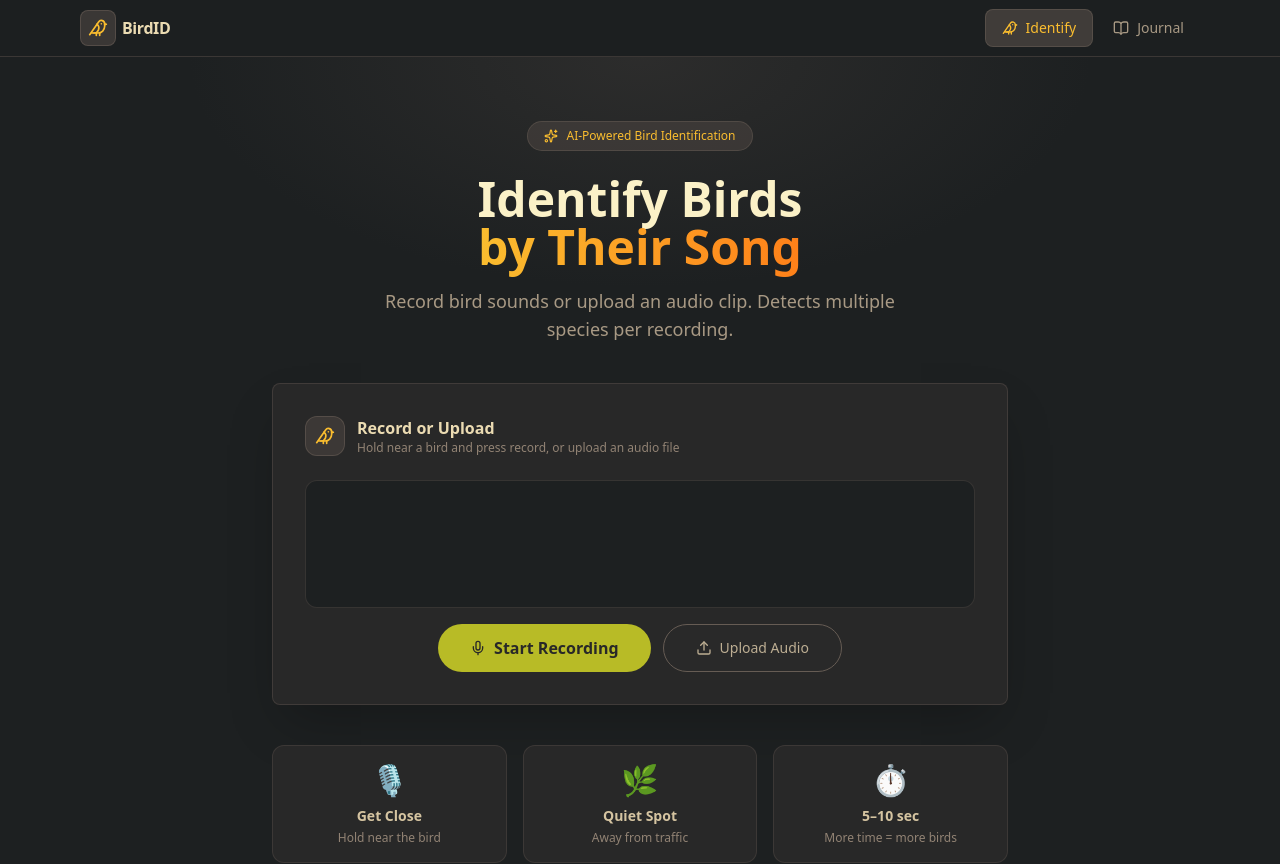
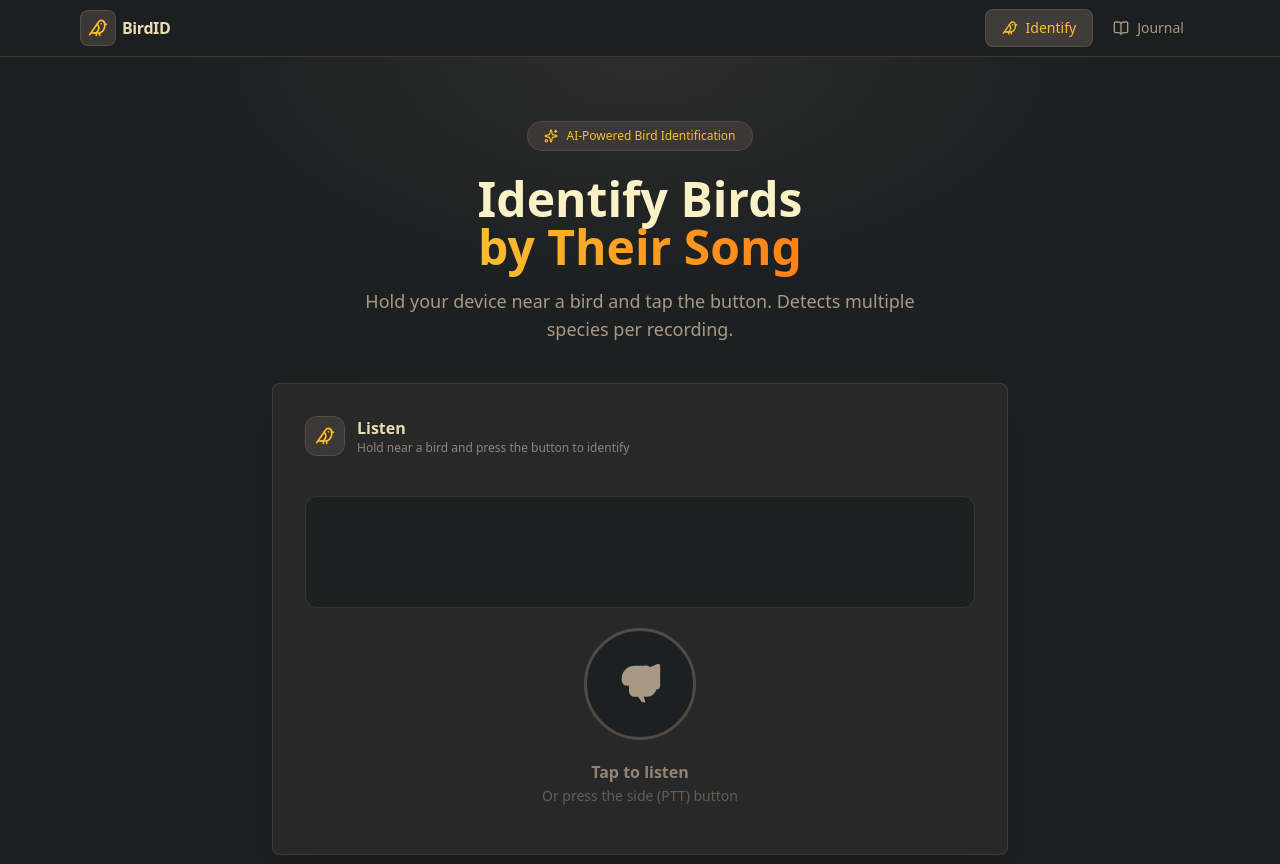
Before and after one commit to AidanTheBandit/R1-Bird-Id, a Next.js app: page / in a window 1280 px wide. Shown: the top 864 px of the page. Built offline with nearby package versions, Linux system fonts and the light colour scheme.

Commit message:
Remove upload button, replace with app-native circular listen button with pulse animation
Agent-Logs-Url: https://github.com/AidanTheBandit/R1-Bird-Id/sessions/ee2b11b1-a108-4cbf-816d-eef2290bdcbc

Co-authored-by: AidanTheBandit <84136868+AidanTheBandit@users.noreply.github.com>

```diff
--- a/app/globals.css
+++ b/app/globals.css
@@ -105,3 +105,9 @@
     @apply bg-background text-foreground;
   }
 }
+
+/* R1 pulse animation for the listen button */
+@keyframes r1-pulse {
+  0%, 100% { box-shadow: 0 0 10px rgba(184, 187, 38, 0.2); }
+  50%       { box-shadow: 0 0 28px rgba(184, 187, 38, 0.5); }
+}
--- a/app/page.tsx
+++ b/app/page.tsx
@@ -119,7 +119,7 @@ export default function HomePage() {
             </span>
           </h1>
           <p className="hidden sm:block text-[#a89984] text-lg max-w-xl mx-auto">
-            Record bird sounds or upload an audio clip. Detects multiple species per recording.
+            Hold your device near a bird and tap the button. Detects multiple species per recording.
           </p>
           {/* R1 hint about PTT button */}
           <p className="sm:hidden text-[#928374] text-xs">Press the side button (PTT) or tap to record</p>
@@ -135,8 +135,8 @@ export default function HomePage() {
                 <Bird className="w-5 h-5 text-[#fabd2f]" />
               </div>
               <div>
-                <h2 className="font-bold text-[#ebdbb2]">Record or Upload</h2>
-                <p className="text-[#928374] text-xs">Hold near a bird and press record, or upload an audio file</p>
+                <h2 className="font-bold text-[#ebdbb2]">Listen</h2>
+                <p className="text-[#928374] text-xs">Hold near a bird and press the button to identify</p>
               </div>
             </div>
             <AudioRecorder
--- a/components/AudioRecorder.tsx
+++ b/components/AudioRecorder.tsx
@@ -1,9 +1,8 @@
 'use client';
 
 import { useState, useRef, useCallback, useEffect, MutableRefObject } from 'react';
-import { Button } from '@/components/ui/button';
 import { WaveformVisualizer } from './WaveformVisualizer';
-import { Mic, MicOff, Upload, X, Loader2 } from 'lucide-react';
+import { Loader2 } from 'lucide-react';
 import { BirdSpecies } from '@/lib/birds';
 
 interface AudioFeatures {
@@ -33,7 +32,6 @@ export function AudioRecorder({ onIdentified, toggleRef }: AudioRecorderProps) {
   const [isRecording, setIsRecording] = useState(false);
   const [isAnalyzing, setIsAnalyzing] = useState(false);
   const [recordingTime, setRecordingTime] = useState(0);
-  const [audioUrl, setAudioUrl] = useState<string | null>(null);
   const [analyser, setAnalyser] = useState<AnalyserNode | null>(null);
   const [error, setError] = useState<string | null>(null);
 
@@ -42,7 +40,6 @@ export function AudioRecorder({ onIdentified, toggleRef }: AudioRecorderProps) {
   const streamRef = useRef<MediaStream | null>(null);
   const audioContextRef = useRef<AudioContext | null>(null);
   const timerRef = useRef<ReturnType<typeof setInterval> | null>(null);
-  const fileInputRef = useRef<HTMLInputElement>(null);
   const recordingTimeRef = useRef(0);
 
   const analyzeAudio = useCallback(async (audioBlob: Blob, duration: number): Promise<AudioFeatures> => {
@@ -142,8 +139,6 @@ export function AudioRecorder({ onIdentified, toggleRef }: AudioRecorderProps) {
       const recorder = mediaRecorderRef.current;
       recorder.onstop = () => {
         const blob = new Blob(chunksRef.current, { type: 'audio/webm' });
-        const url = URL.createObjectURL(blob);
-        setAudioUrl(url);
         identifyBirds(blob, finalDuration);
       };
       recorder.stop();
@@ -193,24 +188,9 @@ export function AudioRecorder({ onIdentified, toggleRef }: AudioRecorderProps) {
         }
       }, 1000);
     } catch {
-      setError('Microphone access denied. Please allow microphone access or upload a file.');
+      setError('Microphone access denied. Please allow microphone access and try again.');
     }
   }, [stopRecording]);
-
-  const handleFileUpload = useCallback((e: React.ChangeEvent<HTMLInputElement>) => {
-    const file = e.target.files?.[0];
-    if (!file) return;
-    setError(null);
-    const url = URL.createObjectURL(file);
-    setAudioUrl(url);
-    identifyBirds(file, 5);
-  }, [identifyBirds]);
-
-  const clearAudio = useCallback(() => {
-    if (audioUrl) URL.revokeObjectURL(audioUrl);
-    setAudioUrl(null);
-    if (fileInputRef.current) fileInputRef.current.value = '';
-  }, [audioUrl]);
 
   useEffect(() => {
     // Expose toggle function to the R1 PTT side button
@@ -231,76 +211,54 @@ export function AudioRecorder({ onIdentified, toggleRef }: AudioRecorderProps) {
   }, [isRecording, startRecording, stopRecording, toggleRef]);
 
   return (
-    <div className="space-y-2 sm:space-y-4">
-      {/* Waveform — shorter on R1 to save vertical space */}
-      <div className="bg-[#1d2021] rounded-xl p-2 sm:p-3 h-16 sm:h-32 border border-[#504945]/50">
+    <div className="flex flex-col items-center gap-3 sm:gap-5 py-2 sm:py-4">
+      {/* Waveform */}
+      <div className="bg-[#1d2021] rounded-xl p-2 sm:p-3 h-14 sm:h-28 w-full border border-[#504945]/50">
         <WaveformVisualizer analyser={analyser} isRecording={isRecording} />
       </div>
 
-      {/* Controls — compact on R1 */}
-      <div className="flex flex-row gap-2 items-center justify-center sm:flex-row sm:gap-3">
-        {!isRecording ? (
-          <Button
-            onClick={startRecording}
-            className="bg-[#b8bb26] hover:bg-[#98971a] text-[#282828] gap-1 sm:gap-2 h-9 sm:h-12 px-4 sm:px-8 text-sm sm:text-base font-semibold rounded-full flex-1 sm:flex-none"
-            disabled={isAnalyzing}
-          >
-            <Mic className="w-4 h-4 sm:w-5 sm:h-5" />
-            <span className="hidden sm:inline">Start Recording</span>
-            <span className="sm:hidden">Record</span>
-          </Button>
-        ) : (
-          <Button
-            onClick={stopRecording}
-            className="bg-[#fb4934] hover:bg-[#cc241d] text-[#fbf1c7] gap-1 sm:gap-2 h-9 sm:h-12 px-4 sm:px-8 text-sm sm:text-base font-semibold rounded-full flex-1 sm:flex-none animate-pulse"
-          >
-            <MicOff className="w-4 h-4 sm:w-5 sm:h-5" />
-            Stop ({recordingTime}s)
-          </Button>
-        )}
+      {/* Circular listen button */}
+      <button
+        onClick={isRecording ? stopRecording : startRecording}
+        disabled={isAnalyzing}
+        className={[
+          'relative flex items-center justify-center rounded-full transition-all duration-300 select-none',
+          'w-20 h-20 sm:w-28 sm:h-28',
+          isRecording
+            ? 'border-[3px] border-[#b8bb26] bg-[#1d2021]'
+            : 'border-[3px] border-[#504945] bg-[#1d2021] hover:border-[#665c54] active:scale-95',
+          isAnalyzing ? 'opacity-50 cursor-not-allowed' : 'cursor-pointer',
+        ].join(' ')}
+        style={isRecording ? { animation: 'r1-pulse 1.5s ease-in-out infinite' } : undefined}
+        aria-label={isRecording ? 'Stop recording' : 'Start recording'}
+      >
+        {/* Bird SVG icon */}
+        <svg viewBox="0 0 24 24" className={`w-8 h-8 sm:w-11 sm:h-11 transition-colors duration-300 ${isRecording ? 'fill-[#fabd2f]' : 'fill-[#a89984]'}`} xmlns="http://www.w3.org/2000/svg">
+          <path d="M23 2a1 1 0 0 0-1.4-.92l-4.08 1.63A5 5 0 0 0 14 2H9a7 7 0 0 0-7 7v1a3 3 0 0 0 3 3h1v3a3 3 0 0 0 3 3h2l2 3h2l-1-3h2a5 5 0 0 0 4.9-4H21a2 2 0 0 0 2-2V2z" />
+        </svg>
+      </button>
 
-        <div className="relative">
-          <Button
-            variant="outline"
-            className="gap-1 sm:gap-2 h-9 sm:h-12 px-3 sm:px-8 rounded-full border-[#665c54] text-[#bdae93] hover:bg-[#3c3836]/70 hover:text-[#ebdbb2] text-sm"
-            disabled={isRecording || isAnalyzing}
-            onClick={() => fileInputRef.current?.click()}
-          >
-            <Upload className="w-4 h-4 sm:w-5 sm:h-5" />
-            <span className="hidden sm:inline">Upload Audio</span>
-            <span className="sm:hidden">Upload</span>
-          </Button>
-          <input
-            ref={fileInputRef}
-            type="file"
-            accept="audio/*"
-            className="hidden"
-            onChange={handleFileUpload}
-          />
-        </div>
+      {/* Status text */}
+      <div className="text-center space-y-0.5">
+        <p className={`font-semibold text-sm sm:text-base transition-colors duration-300 ${isRecording ? 'text-[#ebdbb2]' : 'text-[#928374]'}`}>
+          {isRecording ? `Listening… ${recordingTime}s` : 'Tap to listen'}
+        </p>
+        <p className="text-[#665c54] text-xs sm:text-sm">
+          {isRecording ? 'Tap again or press PTT to identify' : 'Or press the side (PTT) button'}
+        </p>
       </div>
-
-      {/* Audio preview */}
-      {audioUrl && (
-        <div className="flex items-center gap-2 sm:gap-3 bg-[#3c3836]/50 rounded-lg p-2 sm:p-3 border border-[#504945]/50">
-          <audio src={audioUrl} controls className="flex-1 h-7 sm:h-8" />
-          <Button variant="ghost" size="icon" onClick={clearAudio} className="text-[#a89984] hover:text-[#fb4934] h-7 w-7 sm:h-9 sm:w-9">
-            <X className="w-3 h-3 sm:w-4 sm:h-4" />
-          </Button>
-        </div>
-      )}
 
       {/* Analyzing state */}
       {isAnalyzing && (
-        <div className="flex items-center justify-center gap-2 sm:gap-3 text-[#fabd2f] animate-pulse">
-          <Loader2 className="w-4 h-4 sm:w-5 sm:h-5 animate-spin" />
-          <span className="font-medium text-sm sm:text-base">Analyzing audio…</span>
+        <div className="flex items-center gap-2 text-[#fabd2f] animate-pulse">
+          <Loader2 className="w-4 h-4 animate-spin" />
+          <span className="font-medium text-sm">Analyzing audio…</span>
         </div>
       )}
 
       {/* Error */}
       {error && (
-        <p className="text-[#fb4934] text-sm text-center bg-[#fb4934]/10 rounded-lg p-3 border border-[#fb4934]/30">{error}</p>
+        <p className="text-[#fb4934] text-xs sm:text-sm text-center bg-[#fb4934]/10 rounded-lg px-3 py-2 border border-[#fb4934]/30">{error}</p>
       )}
     </div>
   );
```
Also changed, not shown: 1 other file (tests, documents, lock files or other folders).
